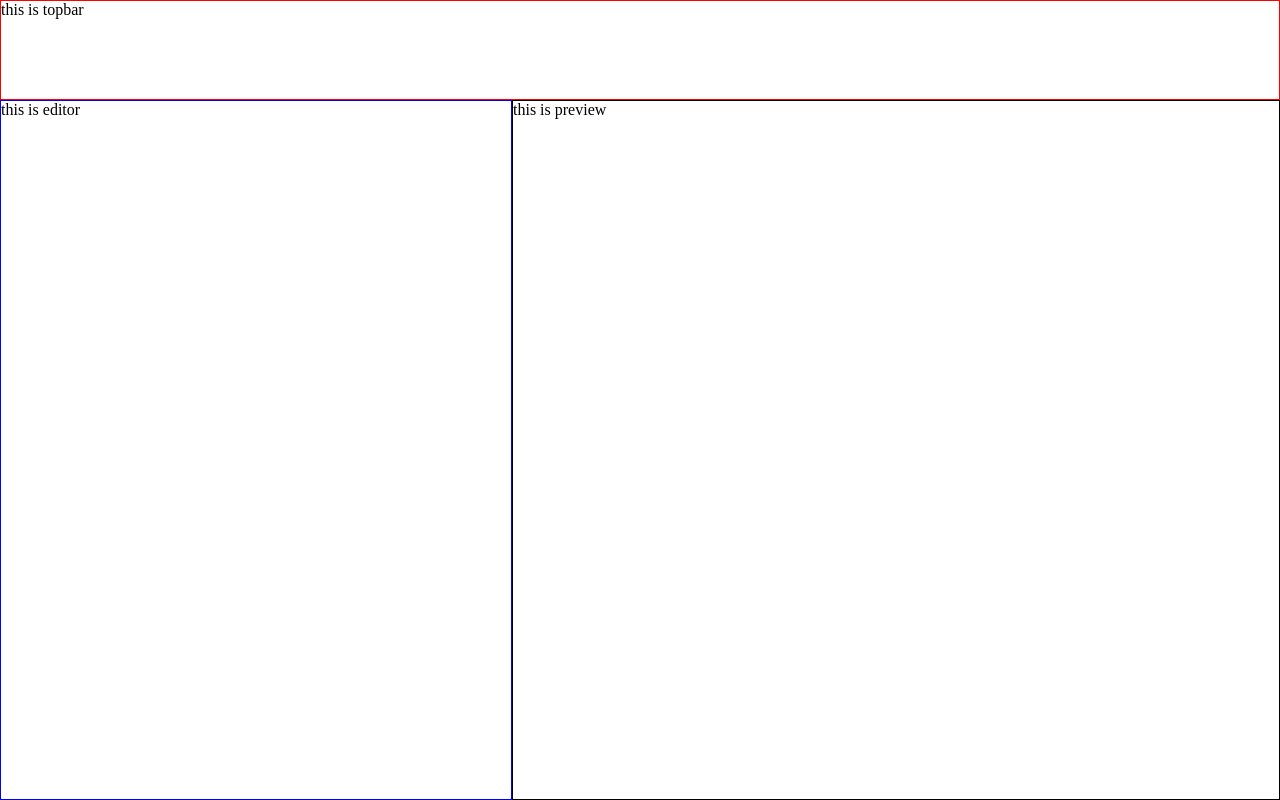
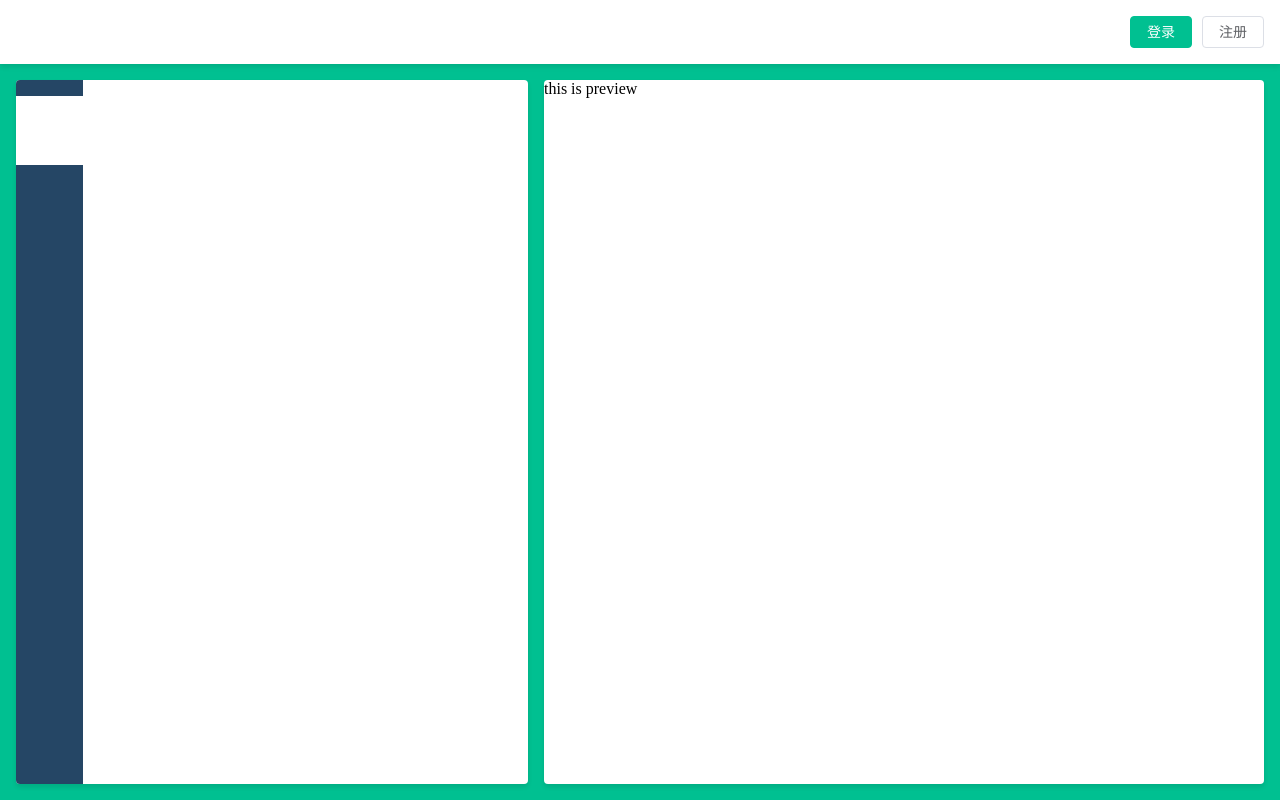
Before and after one commit to mozhenghong/resume_editor, a Vue app: page / in a window 1280 px wide. Built offline with nearby package versions, Linux system fonts and the light colour scheme.

Commit message:
修改 Topbar Editor 部分

```diff
--- a/package.json
+++ b/package.json
@@ -3,11 +3,12 @@
   "version": "0.1.0",
   "private": true,
   "scripts": {
-    "start": "vue-cli-service serve",
     "build": "vue-cli-service build",
-    "lint": "vue-cli-service lint"
+    "lint": "vue-cli-service lint",
+    "start": "vue-cli-service serve"
   },
   "dependencies": {
+    "element-ui": "^2.4.5",
     "node-sass": "^4.11.0",
     "vue": "^2.6.6",
     "vue-router": "^3.0.1"
@@ -20,6 +21,7 @@
     "eslint": "^5.8.0",
     "eslint-plugin-vue": "^5.0.0",
     "sass-loader": "^7.1.0",
+    "vue-cli-plugin-element": "^1.0.1",
     "vue-template-compiler": "^2.5.21"
   },
   "eslintConfig": {
--- a/public/index.html
+++ b/public/index.html
@@ -5,6 +5,7 @@
     <meta http-equiv="X-UA-Compatible" content="IE=edge">
     <meta name="viewport" content="width=device-width,initial-scale=1.0">
     <link rel="icon" href="<%= BASE_URL %>favicon.ico">
+    <script src="//at.alicdn.com/t/font_1088348_cvnyi1swcwa.js"></script>
     <title>resume_editor</title>
   </head>
   <body>
--- a/src/App.vue
+++ b/src/App.vue
@@ -12,7 +12,6 @@
 import Topbar from './views/Topbar';
 import Editor from './views/Editor';
 import Preview from './views/Preview';
-
 export default {
   components: {
     Topbar,
@@ -23,6 +22,12 @@ export default {
 </script>
 
 <style lang="scss">
+.icon {
+  width: 1em; height: 1em;
+  vertical-align: -0.15em;
+  fill: currentColor;
+  overflow: hidden;
+}
 #app{
   height: 100vh;
   display: flex;
@@ -30,11 +35,22 @@ export default {
   main{
     display: flex;
     flex-grow: 1.0;
+    background: #00C091;
     .Editor{
       width: 40vw;
+      box-shadow: 0 3px 5px 0 rgba(0, 0, 0, 0.1);
+      background-color: #fff;
+      margin: 16px 8px 16px 16px;
+      border-radius: 4px;
+      overflow: hidden;
     }
     .Preview{
       flex-grow: 1.0;
+      box-shadow: 0 3px 5px 0 rgba(0, 0, 0, 0.1);
+      background-color: #fff;
+      margin: 16px 16px 16px 8px;
+      border-radius: 4px;
+      overflow: hidden;
     }
   }
 }
--- a/src/main.js
+++ b/src/main.js
@@ -2,6 +2,11 @@ import Vue from 'vue'
 import App from './App.vue'
 import router from './router'
 import './assets/reset.scss'
+import './plugins/element.js'
+import ElementUI from 'element-ui';
+import 'element-ui/lib/theme-chalk/index.css';
+
+Vue.use(ElementUI);
 
 Vue.config.productionTip = false
 
--- /dev/null
+++ b/src/plugins/element.js
@@ -0,0 +1,5 @@
+import Vue from 'vue'
+import Element from 'element-ui'
+import 'element-ui/lib/theme-chalk/index.css'
+
+Vue.use(Element)
--- a/src/views/Editor.vue
+++ b/src/views/Editor.vue
@@ -1,18 +1,73 @@
 <template>
-    <div id="Editor">
-        this is editor
-    </div>
+  <div id="Editor">
+    <nav>
+      <ol>
+        <li class="active">
+          <svg class="icon" aria-hidden="true">
+            <use xlink:href="#icon-credentials_icon"></use>
+          </svg>
+        </li>
+        <li>
+          <svg class="icon" aria-hidden="true">
+            <use xlink:href="#icon-WORK"></use>
+          </svg>
+        </li>
+        <li>
+          <svg class="icon" aria-hidden="true">
+            <use xlink:href="#icon-xuexi"></use>
+          </svg>
+        </li>
+        <li>
+          <svg class="icon" aria-hidden="true">
+            <use xlink:href="#icon-xiangmu"></use>
+          </svg>
+        </li>
+        <li>
+          <svg class="icon" aria-hidden="true">
+            <use xlink:href="#icon-jineng"></use>
+          </svg>
+        </li>
+        <li>
+          <svg class="icon" aria-hidden="true">
+            <use xlink:href="#icon-dianhua"></use>
+          </svg>
+        </li>
+      </ol>
+    </nav>
+    <ol></ol>
+  </div>
 </template>
 
 <script>
-export default {
-
-}
+export default {};
 </script>
 
-<style>
-    #Editor{
-        border: 1px solid blue;
-        min-height: 100px;
+<style lang="scss">
+#Editor {
+    display: flex;
+    background: #fff;
+    nav{
+        background: #254665;
+        ol{
+            margin: 16px 0;
+            li{
+                padding: 16px;
+                .icon{
+                    width: 35px;
+                    height: 35px;
+                    fill: #fff;
+                }
+            }
+            li.active{
+                background: #fff;
+                .icon{
+                    fill: #254665;
+                }
+            }
+        }
     }
+    ol{
+        flex-grow: 1.0;
+    }
+}
 </style>
--- a/src/views/Preview.vue
+++ b/src/views/Preview.vue
@@ -12,7 +12,6 @@ export default {
 
 <style>
     #Preview{
-        border: 1px solid black;
-        min-height: 100px;
+
     }
 </style>
--- a/src/views/Topbar.vue
+++ b/src/views/Topbar.vue
@@ -1,18 +1,42 @@
 <template>
-    <div id="Topbar">
-        this is topbar
-    </div>
+  <div id="Topbar">
+    <svg class="icon" aria-hidden="true">
+      <use xlink:href="#icon-resume"></use>
+    </svg>
+    <el-row class="buttons">
+      <el-button class="button1" type="primary">登录</el-button>
+      <el-button class="button2">注册</el-button>
+    </el-row>
+  </div>
 </template>
 
 <script>
-export default {
-
-}
+export default {};
 </script>
 
-<style>
-    #Topbar{
-        border: 1px solid red;
-        min-height: 100px;
+<style lang="scss">
+#Topbar {
+  display: flex;
+  justify-content: space-between;
+  align-items: center;
+  padding: 16px;
+  box-shadow: 0 3px 5px 0 rgba(0, 0, 0, 0.1);
+  position: relative;
+  z-index: 1;
+  .icon {
+    width: 30px;
+    height: 30px;
+    fill: #00c091;
+  }
+  .buttons {
+    .button1 {
+      padding: 8px 16px;
+      background-color: #00c091;
+      border-color: #00c091;
     }
+    .button2 {
+      padding: 8px 16px;
+    }
+  }
+}
 </style>
```
Also changed, not shown: 1 other file (tests, documents, lock files or other folders).
